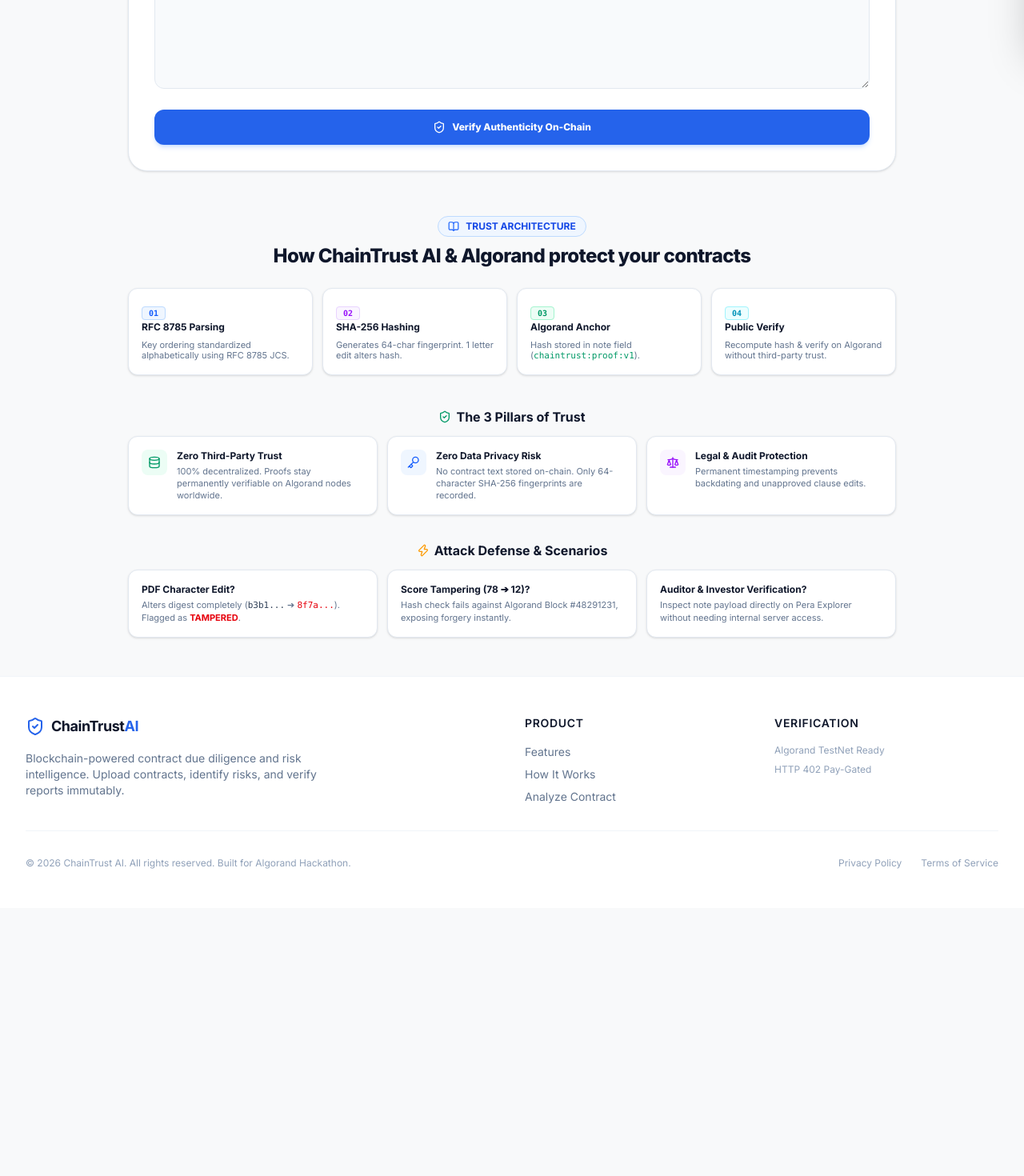
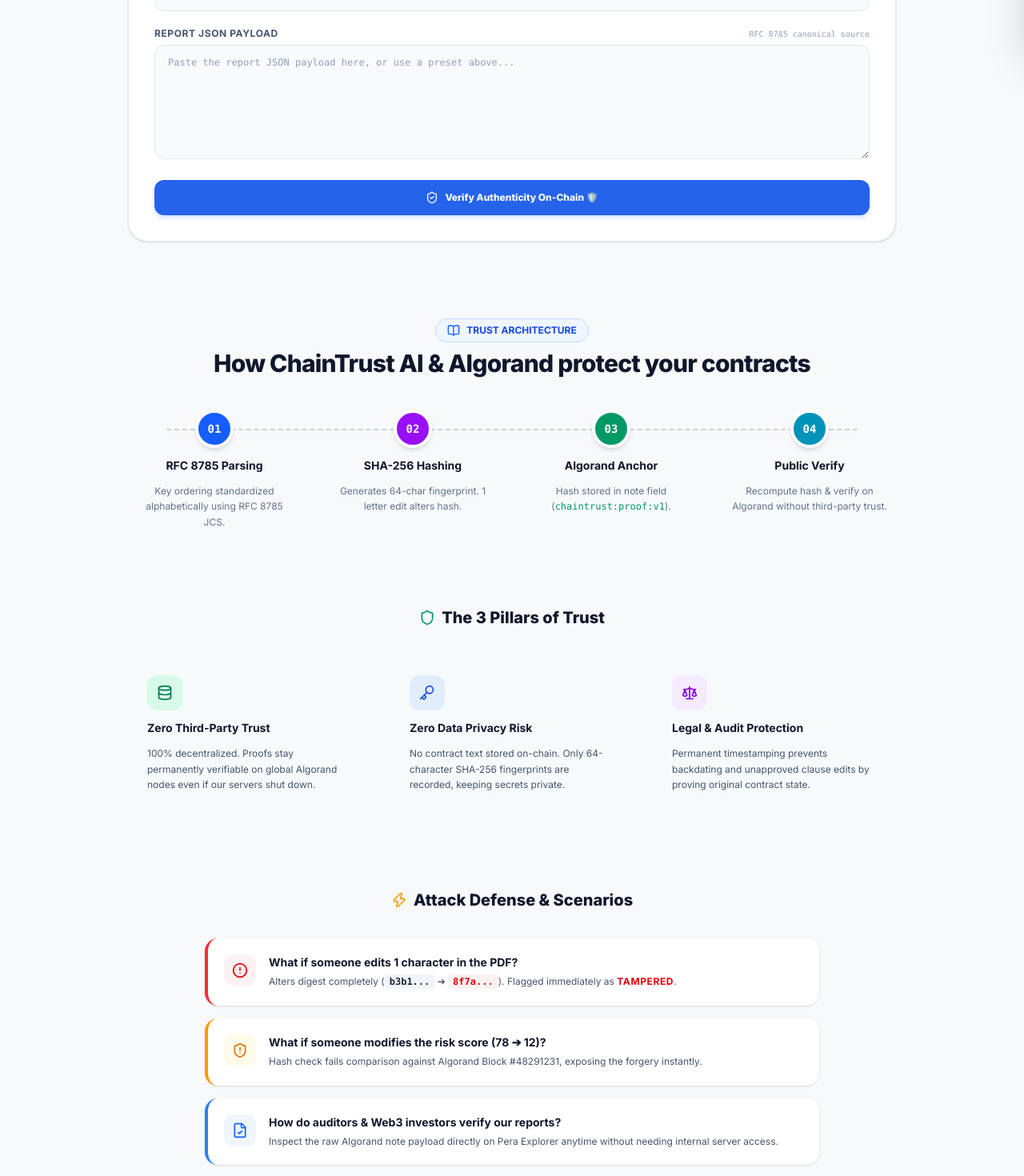
Before and after one commit to CraftYourSystems/ChainTrust-AI, a Next.js app: page /verify in a window 1280 px wide. Shown: the part 740-2210 px from the top of the page at 80% size. Before the commit the page ends 1875 px from the top, so only its background shows below. Built offline with nearby package versions, Linux system fonts and the light colour scheme.

Commit message:
style: overhaul Verification page layout with connected horizontal timeline, borderless soft-card 3 pillars, and left-bordered scenario list

```diff
--- a/src/app/verify/page.tsx
+++ b/src/app/verify/page.tsx
@@ -20,7 +20,10 @@
   BookOpen,
   Database,
   Key,
-  Scale
+  Scale,
+  Shield,
+  FileCheck,
+  AlertCircle
 } from "lucide-react";
 
 export default function VerificationPortalPage() {
@@ -168,17 +171,17 @@
   };
 
   return (
-    <div className="max-w-5xl mx-auto px-4 sm:px-6 lg:px-8 py-12 space-y-10">
+    <div className="max-w-5xl mx-auto px-4 sm:px-6 lg:px-8 py-12 space-y-16">
 
       {/* SECTION 1: VERIFIER TOOL */}
 
       {/* Title Header */}
-      <div className="text-center">
-        <div className="inline-flex items-center gap-2 px-3.5 py-1.5 rounded-full bg-cyan-50 text-cyan-700 text-xs font-bold mb-4 border border-cyan-200">
+      <div className="text-center space-y-3">
+        <div className="inline-flex items-center gap-2 px-3.5 py-1.5 rounded-full bg-cyan-50 text-cyan-700 text-xs font-bold border border-cyan-200">
           <ShieldCheck className="h-4 w-4 text-cyan-600" />
           PUBLIC PROOF VERIFICATION
         </div>
-        <h1 className="text-3xl sm:text-4xl font-extrabold text-slate-900 tracking-tight mb-2">
+        <h1 className="text-3xl sm:text-4xl font-extrabold text-slate-900 tracking-tight">
           Verification Portal
         </h1>
         <p className="text-sm text-slate-500 max-w-xl mx-auto leading-relaxed">
@@ -187,12 +190,12 @@
       </div>
 
       {/* Network Status Bar */}
-      <div className="flex flex-wrap items-center justify-between gap-x-6 gap-y-2 bg-white border border-slate-200 shadow-sm px-4 py-3 rounded-2xl text-xs">
+      <div className="flex flex-wrap items-center justify-between gap-x-6 gap-y-2 bg-white border border-slate-200 shadow-sm px-5 py-3.5 rounded-2xl text-xs">
         <div className="flex items-center gap-2">
           <span className="h-2.5 w-2.5 rounded-full bg-emerald-500 animate-pulse" />
           <span className="font-bold text-slate-800">Algorand TestNet: Online</span>
         </div>
-        <div className="flex flex-wrap items-center gap-x-5 gap-y-1 text-slate-500 font-mono">
+        <div className="flex flex-wrap items-center gap-x-6 gap-y-1 text-slate-500 font-mono">
           <span>Algod Node <strong className="text-emerald-600">Active</strong></span>
           <span>Protocol <strong className="text-slate-700">RFC 8785 / ARC-0002</strong></span>
           <span>Block <strong className="text-slate-700">#48291322</strong></span>
@@ -200,7 +203,7 @@
       </div>
 
       {/* 1-Click Interactive Demo Preset Buttons */}
-      <div className="bg-white border border-slate-200 shadow-sm p-5 rounded-2xl space-y-3">
+      <div className="bg-white border border-slate-200 shadow-sm p-6 rounded-2xl space-y-3">
         <div className="flex flex-wrap items-center justify-between gap-2">
           <span className="text-xs font-bold text-slate-700 uppercase tracking-wider flex items-center gap-1.5">
             <Zap className="h-3.5 w-3.5 text-amber-500" />
@@ -213,17 +216,17 @@
         <div className="grid grid-cols-1 sm:grid-cols-2 gap-3">
           <button
             onClick={handleLoadAuthenticPreset}
-            className="py-2.5 px-4 bg-emerald-50 hover:bg-emerald-100 border border-emerald-200 rounded-xl text-xs font-bold text-emerald-700 transition inline-flex items-center justify-center gap-2"
+            className="py-3 px-4 bg-emerald-50 hover:bg-emerald-100 border border-emerald-200 rounded-xl text-xs font-bold text-emerald-700 transition inline-flex items-center justify-center gap-2"
           >
             <CheckCircle2 className="h-4 w-4 text-emerald-600" />
-            Load Authentic Report
+            Load Authentic Report 🟢
           </button>
           <button
             onClick={handleLoadTamperedPreset}
-            className="py-2.5 px-4 bg-red-50 hover:bg-red-100 border border-red-200 rounded-xl text-xs font-bold text-red-700 transition inline-flex items-center justify-center gap-2"
+            className="py-3 px-4 bg-red-50 hover:bg-red-100 border border-red-200 rounded-xl text-xs font-bold text-red-700 transition inline-flex items-center justify-center gap-2"
           >
             <ShieldAlert className="h-4 w-4 text-red-600" />
-            Load Tampered Report
+            Load Tampered Report 🔴
           </button>
         </div>
       </div>
@@ -235,25 +238,25 @@
         <div className="flex border-b border-slate-200 bg-slate-50/80 text-xs font-bold">
           <button
             onClick={() => setActiveTab("json")}
-            className={`py-3.5 px-5 sm:px-6 border-b-2 -mb-px transition inline-flex items-center gap-2 ${
+            className={`py-3.5 px-6 border-b-2 -mb-px transition inline-flex items-center gap-2 ${
               activeTab === "json"
                 ? "border-brand-primary text-brand-primary bg-white"
                 : "border-transparent text-slate-500 hover:text-slate-800"
             }`}
           >
             <FileText className="h-4 w-4" />
-            JSON &amp; TxID
+            JSON &amp; TxID Mode
           </button>
           <button
             onClick={() => setActiveTab("file")}
-            className={`py-3.5 px-5 sm:px-6 border-b-2 -mb-px transition inline-flex items-center gap-2 ${
+            className={`py-3.5 px-6 border-b-2 -mb-px transition inline-flex items-center gap-2 ${
               activeTab === "file"
                 ? "border-brand-primary text-brand-primary bg-white"
                 : "border-transparent text-slate-500 hover:text-slate-800"
             }`}
           >
             <Upload className="h-4 w-4" />
-            File / Document
+            File / Document Mode
           </button>
         </div>
 
@@ -345,7 +348,7 @@
               ) : (
                 <>
                   <ShieldCheck className="h-4 w-4" />
-                  Verify Authenticity On-Chain
+                  Verify Authenticity On-Chain 🛡️
                 </>
               )}
             </button>
@@ -498,124 +501,171 @@
         </div>
       </div>
 
-      {/* SECTION 2: HOW CHAINTRUST AI & ALGORAND WORK */}
-      <div className="pt-4 space-y-6">
+      {/* SECTION 2: HOW CHAINTRUST AI & ALGORAND WORK (CONNECTED HORIZONTAL TIMELINE) */}
+      <div className="pt-8 space-y-10">
 
-        <div className="text-center">
-          <div className="inline-flex items-center gap-2 px-3 py-1 rounded-full bg-blue-50 text-blue-700 text-xs font-bold mb-2 border border-blue-200">
-            <BookOpen className="h-3.5 w-3.5 text-blue-600" />
+        <div className="text-center space-y-2">
+          <div className="inline-flex items-center gap-2 px-3.5 py-1.5 rounded-full bg-blue-50 text-blue-700 text-xs font-bold border border-blue-200">
+            <BookOpen className="h-4 w-4 text-blue-600" />
             TRUST ARCHITECTURE
           </div>
-          <h2 className="text-2xl font-extrabold text-slate-900 tracking-tight">
+          <h2 className="text-2xl sm:text-3xl font-extrabold text-slate-900 tracking-tight">
             How ChainTrust AI &amp; Algorand protect your contracts
           </h2>
         </div>
 
-        {/* Step 1 to 4 Flow Diagram */}
-        <div className="grid grid-cols-1 sm:grid-cols-2 lg:grid-cols-4 gap-3">
-          <div className="bg-white p-4 rounded-xl border border-slate-200 shadow-sm space-y-2">
-            <span className="text-[10px] font-mono font-bold text-blue-600 bg-blue-50 px-2 py-0.5 rounded border border-blue-200">01</span>
-            <h3 className="font-bold text-xs text-slate-900">RFC 8785 Parsing</h3>
-            <p className="text-[11px] text-slate-500 leading-tight">Key ordering standardized alphabetically using RFC 8785 JCS.</p>
+        {/* Connected Horizontal Timeline without card borders */}
+        <div className="relative">
+          {/* Dashed Horizontal Line Connector (Visible on Desktop) */}
+          <div className="absolute top-6 left-12 right-12 h-[2px] border-t-2 border-dashed border-slate-300 hidden lg:block pointer-events-none z-0" />
+
+          <div className="grid grid-cols-1 sm:grid-cols-2 lg:grid-cols-4 gap-8 relative z-10">
+            {/* Step 1 */}
+            <div className="flex flex-col items-center text-center space-y-3">
+              <div className="w-12 h-12 rounded-full bg-blue-600 text-white font-mono font-bold text-sm flex items-center justify-center border-4 border-white shadow-md z-10">
+                01
+              </div>
+              <h3 className="font-bold text-sm text-slate-900">RFC 8785 Parsing</h3>
+              <p className="text-xs text-slate-500 leading-relaxed max-w-[200px]">
+                Key ordering standardized alphabetically using RFC 8785 JCS.
+              </p>
             </div>
 
-          <div className="bg-white p-4 rounded-xl border border-slate-200 shadow-sm space-y-2">
-            <span className="text-[10px] font-mono font-bold text-purple-600 bg-purple-50 px-2 py-0.5 rounded border border-purple-200">02</span>
-            <h3 className="font-bold text-xs text-slate-900">SHA-256 Hashing</h3>
-            <p className="text-[11px] text-slate-500 leading-tight">Generates 64-char fingerprint. 1 letter edit alters hash.</p>
+            {/* Step 2 */}
+            <div className="flex flex-col items-center text-center space-y-3">
+              <div className="w-12 h-12 rounded-full bg-purple-600 text-white font-mono font-bold text-sm flex items-center justify-center border-4 border-white shadow-md z-10">
+                02
+              </div>
+              <h3 className="font-bold text-sm text-slate-900">SHA-256 Hashing</h3>
+              <p className="text-xs text-slate-500 leading-relaxed max-w-[200px]">
+                Generates 64-char fingerprint. 1 letter edit alters hash.
+              </p>
             </div>
 
-          <div className="bg-white p-4 rounded-xl border border-slate-200 shadow-sm space-y-2">
-            <span className="text-[10px] font-mono font-bold text-emerald-600 bg-emerald-50 px-2 py-0.5 rounded border border-emerald-200">03</span>
-            <h3 className="font-bold text-xs text-slate-900">Algorand Anchor</h3>
-            <p className="text-[11px] text-slate-500 leading-tight">Hash stored in note field (<code className="font-mono text-emerald-600">chaintrust:proof:v1</code>).</p>
+            {/* Step 3 */}
+            <div className="flex flex-col items-center text-center space-y-3">
+              <div className="w-12 h-12 rounded-full bg-emerald-600 text-white font-mono font-bold text-sm flex items-center justify-center border-4 border-white shadow-md z-10">
+                03
+              </div>
+              <h3 className="font-bold text-sm text-slate-900">Algorand Anchor</h3>
+              <p className="text-xs text-slate-500 leading-relaxed max-w-[200px]">
+                Hash stored in note field (<code className="font-mono text-emerald-600">chaintrust:proof:v1</code>).
+              </p>
             </div>
 
-          <div className="bg-white p-4 rounded-xl border border-slate-200 shadow-sm space-y-2">
-            <span className="text-[10px] font-mono font-bold text-cyan-600 bg-cyan-50 px-2 py-0.5 rounded border border-cyan-200">04</span>
-            <h3 className="font-bold text-xs text-slate-900">Public Verify</h3>
-            <p className="text-[11px] text-slate-500 leading-tight">Recompute hash &amp; verify on Algorand without third-party trust.</p>
+            {/* Step 4 */}
+            <div className="flex flex-col items-center text-center space-y-3">
+              <div className="w-12 h-12 rounded-full bg-cyan-600 text-white font-mono font-bold text-sm flex items-center justify-center border-4 border-white shadow-md z-10">
+                04
               </div>
-        </div>
-
-        {/* SECTION 3: THE 3 PILLARS OF TRUST */}
-        <div className="space-y-3 pt-4">
-          <h3 className="text-base font-bold text-slate-900 text-center inline-flex items-center justify-center gap-1.5 w-full">
-            <ShieldCheck className="h-4 w-4 text-emerald-600" />
-            The 3 Pillars of Trust
-          </h3>
-
-          <div className="grid grid-cols-1 md:grid-cols-3 gap-3">
-            <div className="bg-white p-4 rounded-xl border border-slate-200 shadow-sm flex items-start gap-3">
-              <div className="p-2 bg-emerald-50 text-emerald-600 rounded-lg shrink-0">
-                <Database className="h-4 w-4" />
-              </div>
-              <div>
-                <h4 className="font-bold text-slate-900 text-xs mb-1">Zero Third-Party Trust</h4>
-                <p className="text-[11px] text-slate-500 leading-snug">
-                  100% decentralized. Proofs stay permanently verifiable on Algorand nodes worldwide.
-                </p>
-              </div>
-            </div>
-
-            <div className="bg-white p-4 rounded-xl border border-slate-200 shadow-sm flex items-start gap-3">
-              <div className="p-2 bg-blue-50 text-blue-600 rounded-lg shrink-0">
-                <Key className="h-4 w-4" />
-              </div>
-              <div>
-                <h4 className="font-bold text-slate-900 text-xs mb-1">Zero Data Privacy Risk</h4>
-                <p className="text-[11px] text-slate-500 leading-snug">
-                  No contract text stored on-chain. Only 64-character SHA-256 fingerprints are recorded.
-                </p>
-              </div>
-            </div>
-
-            <div className="bg-white p-4 rounded-xl border border-slate-200 shadow-sm flex items-start gap-3">
-              <div className="p-2 bg-purple-50 text-purple-600 rounded-lg shrink-0">
-                <Scale className="h-4 w-4" />
-              </div>
-              <div>
-                <h4 className="font-bold text-slate-900 text-xs mb-1">Legal &amp; Audit Protection</h4>
-                <p className="text-[11px] text-slate-500 leading-snug">
-                  Permanent timestamping prevents backdating and unapproved clause edits.
+              <h3 className="font-bold text-sm text-slate-900">Public Verify</h3>
+              <p className="text-xs text-slate-500 leading-relaxed max-w-[200px]">
+                Recompute hash &amp; verify on Algorand without third-party trust.
               </p>
             </div>
           </div>
         </div>
       </div>
 
-        {/* SECTION 4: REAL-WORLD SCENARIOS */}
-        <div className="space-y-3 pt-2">
-          <h3 className="text-base font-bold text-slate-900 text-center inline-flex items-center justify-center gap-1.5 w-full">
-            <Zap className="h-4 w-4 text-amber-500" />
+      {/* SECTION 3: THE 3 PILLARS OF TRUST (SOFT BG CARDS WITHOUT BORDERS) */}
+      <div className="pt-8 space-y-8">
+        <div className="text-center">
+          <h3 className="text-xl font-extrabold text-slate-900 inline-flex items-center justify-center gap-2">
+            <Shield className="h-5 w-5 text-emerald-600" />
+            The 3 Pillars of Trust
+          </h3>
+        </div>
+
+        <div className="grid grid-cols-1 md:grid-cols-3 gap-6">
+          <div className="bg-slate-50/80 hover:bg-slate-100/80 transition p-6 rounded-2xl space-y-3 flex flex-col justify-between">
+            <div className="space-y-3">
+              <div className="p-3 bg-emerald-100/80 text-emerald-700 rounded-xl w-fit">
+                <Database className="h-5 w-5" />
+              </div>
+              <h4 className="font-bold text-slate-900 text-sm">Zero Third-Party Trust</h4>
+              <p className="text-xs text-slate-600 leading-relaxed">
+                100% decentralized. Proofs stay permanently verifiable on global Algorand nodes even if our servers shut down.
+              </p>
+            </div>
+          </div>
+
+          <div className="bg-slate-50/80 hover:bg-slate-100/80 transition p-6 rounded-2xl space-y-3 flex flex-col justify-between">
+            <div className="space-y-3">
+              <div className="p-3 bg-blue-100/80 text-blue-700 rounded-xl w-fit">
+                <Key className="h-5 w-5" />
+              </div>
+              <h4 className="font-bold text-slate-900 text-sm">Zero Data Privacy Risk</h4>
+              <p className="text-xs text-slate-600 leading-relaxed">
+                No contract text stored on-chain. Only 64-character SHA-256 fingerprints are recorded, keeping secrets private.
+              </p>
+            </div>
+          </div>
+
+          <div className="bg-slate-50/80 hover:bg-slate-100/80 transition p-6 rounded-2xl space-y-3 flex flex-col justify-between">
+            <div className="space-y-3">
+              <div className="p-3 bg-purple-100/80 text-purple-700 rounded-xl w-fit">
+                <Scale className="h-5 w-5" />
+              </div>
+              <h4 className="font-bold text-slate-900 text-sm">Legal &amp; Audit Protection</h4>
+              <p className="text-xs text-slate-600 leading-relaxed">
+                Permanent timestamping prevents backdating and unapproved clause edits by proving original contract state.
+              </p>
+            </div>
+          </div>
+        </div>
+      </div>
+
+      {/* SECTION 4: ATTACK DEFENSE & SCENARIOS (BORDERLESS ACCORDION / LIST PATTERN) */}
+      <div className="pt-8 space-y-8">
+        <div className="text-center">
+          <h3 className="text-xl font-extrabold text-slate-900 inline-flex items-center justify-center gap-2">
+            <Zap className="h-5 w-5 text-amber-500" />
             Attack Defense &amp; Scenarios
           </h3>
+        </div>
 
-          <div className="grid grid-cols-1 md:grid-cols-3 gap-3">
-            <div className="p-4 bg-white rounded-xl border border-slate-200 shadow-sm space-y-1">
-              <span className="block font-bold text-xs text-slate-900">PDF Character Edit?</span>
-              <p className="text-[11px] text-slate-500 leading-snug">
-                Alters digest completely (<code className="font-mono text-slate-700">b3b1...</code> ➔ <code className="font-mono text-red-600">8f7a...</code>). Flagged as <strong className="text-red-600">TAMPERED</strong>.
+        <div className="space-y-4 max-w-3xl mx-auto">
+          {/* Scenario 1 */}
+          <div className="p-5 bg-white rounded-2xl border-l-4 border-l-red-500 shadow-sm flex items-start gap-4">
+            <div className="p-2.5 bg-red-50 text-red-600 rounded-xl shrink-0">
+              <AlertCircle className="h-5 w-5" />
+            </div>
+            <div className="space-y-1">
+              <h4 className="font-bold text-sm text-slate-900">What if someone edits 1 character in the PDF?</h4>
+              <p className="text-xs text-slate-600 leading-relaxed">
+                Alters digest completely (<code className="font-mono text-slate-800 font-bold bg-slate-100 px-1.5 py-0.5 rounded">b3b1...</code> ➔ <code className="font-mono text-red-600 font-bold bg-red-50 px-1.5 py-0.5 rounded">8f7a...</code>). Flagged immediately as <strong className="text-red-600 uppercase tracking-wider">TAMPERED</strong>.
               </p>
             </div>
+          </div>
 
-            <div className="p-4 bg-white rounded-xl border border-slate-200 shadow-sm space-y-1">
-              <span className="block font-bold text-xs text-slate-900">Score Tampering (78 ➔ 12)?</span>
-              <p className="text-[11px] text-slate-500 leading-snug">
-                Hash check fails against Algorand Block #48291231, exposing forgery instantly.
+          {/* Scenario 2 */}
+          <div className="p-5 bg-white rounded-2xl border-l-4 border-l-amber-500 shadow-sm flex items-start gap-4">
+            <div className="p-2.5 bg-amber-50 text-amber-600 rounded-xl shrink-0">
+              <ShieldAlert className="h-5 w-5" />
+            </div>
+            <div className="space-y-1">
+              <h4 className="font-bold text-sm text-slate-900">What if someone modifies the risk score (78 ➔ 12)?</h4>
+              <p className="text-xs text-slate-600 leading-relaxed">
+                Hash check fails comparison against Algorand Block #48291231, exposing the forgery instantly.
               </p>
             </div>
+          </div>
 
-            <div className="p-4 bg-white rounded-xl border border-slate-200 shadow-sm space-y-1">
-              <span className="block font-bold text-xs text-slate-900">Auditor &amp; Investor Verification?</span>
-              <p className="text-[11px] text-slate-500 leading-snug">
-                Inspect note payload directly on Pera Explorer without needing internal server access.
+          {/* Scenario 3 */}
+          <div className="p-5 bg-white rounded-2xl border-l-4 border-l-blue-500 shadow-sm flex items-start gap-4">
+            <div className="p-2.5 bg-blue-50 text-blue-600 rounded-xl shrink-0">
+              <FileCheck className="h-5 w-5" />
+            </div>
+            <div className="space-y-1">
+              <h4 className="font-bold text-sm text-slate-900">How do auditors &amp; Web3 investors verify our reports?</h4>
+              <p className="text-xs text-slate-600 leading-relaxed">
+                Inspect the raw Algorand note payload directly on Pera Explorer anytime without needing internal server access.
               </p>
+            </div>
           </div>
         </div>
       </div>
 
     </div>
-    </div>
   );
 }
```
Lines whose indentation alone changed are shown as unchanged.
